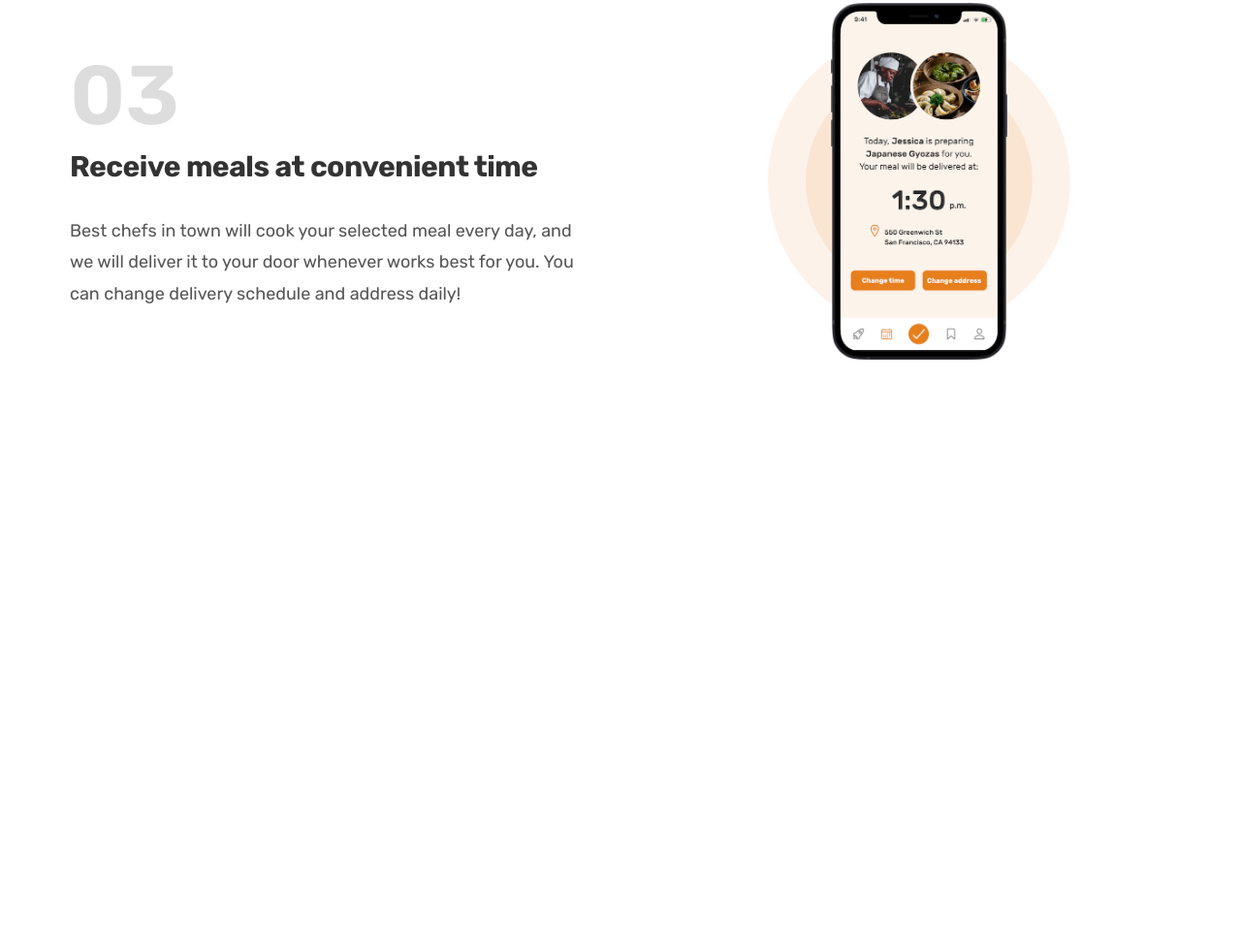
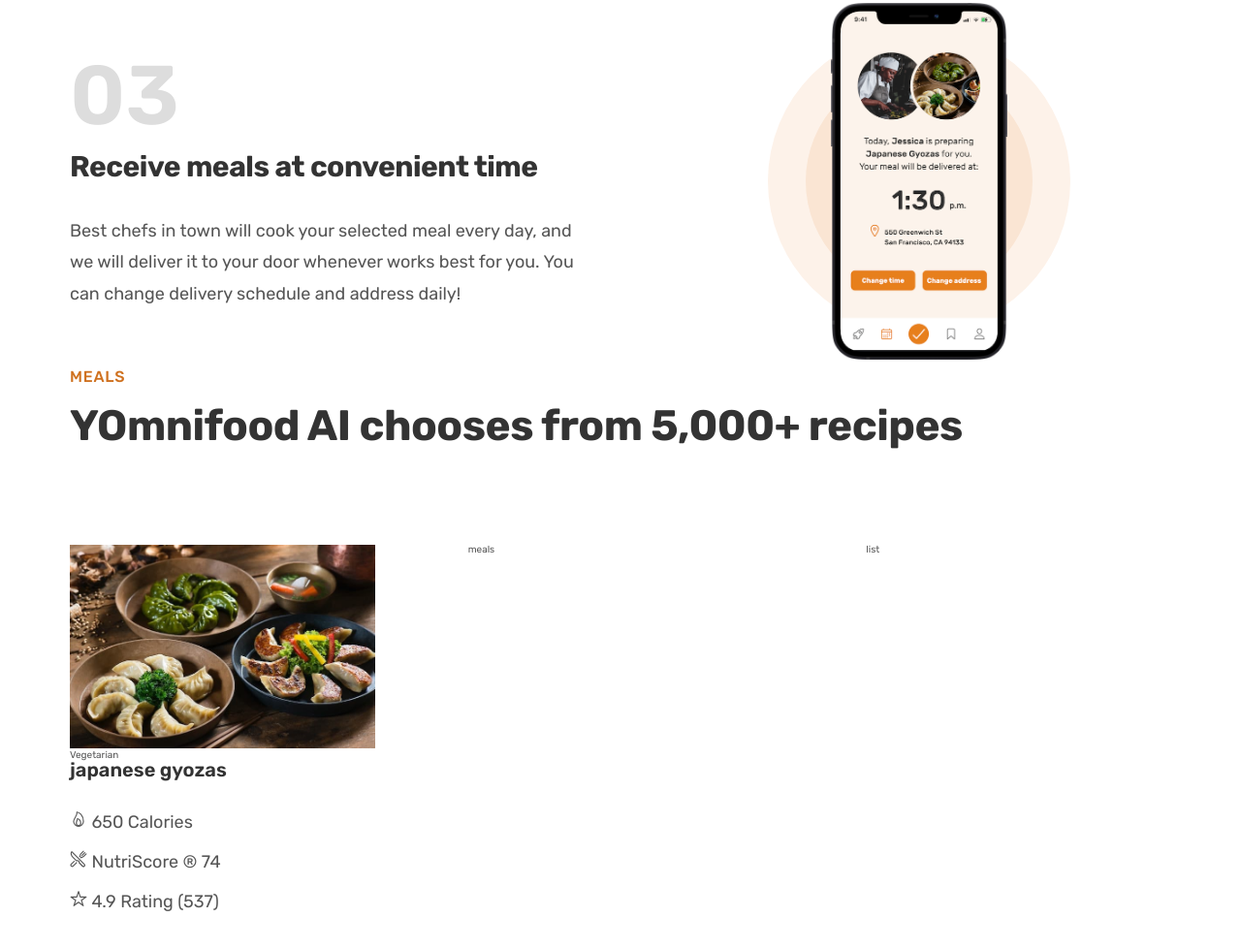
Before and after one commit to Diolemos/Omnifood, a plain HTML site: page index.html in a window 1280 px wide. Shown: the part 2035-3014 px from the top of the page at 97% size. Before the commit the page ends 2416 px from the top, so only its background shows below. Drawn offline with nearby package versions, Linux system fonts and the light colour scheme.

Commit message:
meals section

```diff
--- a/css/general.css
+++ b/css/general.css
@@ -56,6 +56,7 @@ body{
     line-height: 1;
     font-weight: 400;
     color: #555;
+    padding-bottom: 5rem;
 }
 
 /* **************************** */
--- a/css/style.css
+++ b/css/style.css
@@ -234,3 +234,33 @@
 .step-img{
     width: 35%;
 }
+
+/*  ******************* */
+/* meals section */
+
+.section-melas{
+    padding: 9.6rem;
+}
+
+.meal-img{
+    width: 100%;
+
+}
+
+.meal-title{
+    font-size: 2rem;
+    color: #333;
+    font-weight: 600;
+    margin-bottom: 3.2rem;
+}
+
+.meal-attributes{
+    list-style: none;
+    display:flex ;
+    flex-direction: column;
+    gap: 2rem;
+}
+
+.meal-attribute{
+    font-size: 1.8rem;
+}
--- a/index.html
+++ b/index.html
@@ -130,9 +130,33 @@
 
     </div>
 </section>
+<section class="section-meals">
+    <div class="container">
 
+        <span class="subheading">Meals</span>
+        <h2 class="heading-secondary">YOmnifood AI chooses from 5,000+ recipes</h2>
+    </div>
+        <div class="container grid grid--3-cols">
+            <div class="meal">
+                <img src="img/meals/meal-1.jpg" class="meal-img" alt="japanese gyozas">
+
+                <span class="tag">Vegetarian</span>
+                <p class="meal-title">japanese gyozas</p>
+                <ul class="meal-attributes">
+
+                <li class="meal-attribute"><ion-icon name="flame-outline"></ion-icon><span> 650 Calories</span> </li>
+                <li class="meal-attribute"><ion-icon name="restaurant-outline"></ion-icon><span> NutriScore &reg; 74</span> </li>
+                <li class="meal-attribute"><ion-icon name="star-outline"></ion-icon> <span> 4.9 Rating (537)</span> </li>
+
+                                </ul>
+            </div>
+            <div class="meal">meals</div>
+            <div class="list">list</div>
+        </div>
+</section>
 
 </main>
-
+<script type="module" src="https://unpkg.com/ionicons@5.5.2/dist/ionicons/ionicons.esm.js"></script>
+<script nomodule src="https://unpkg.com/ionicons@5.5.2/dist/ionicons/ionicons.js"></script>
 </body>
 </html>
```
